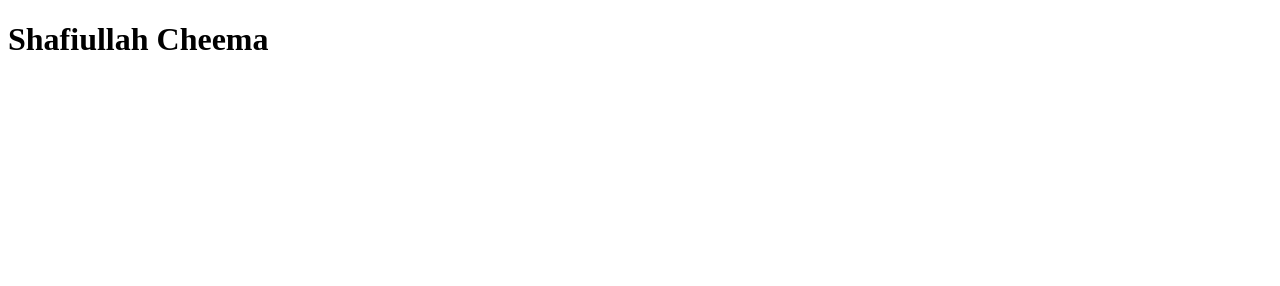
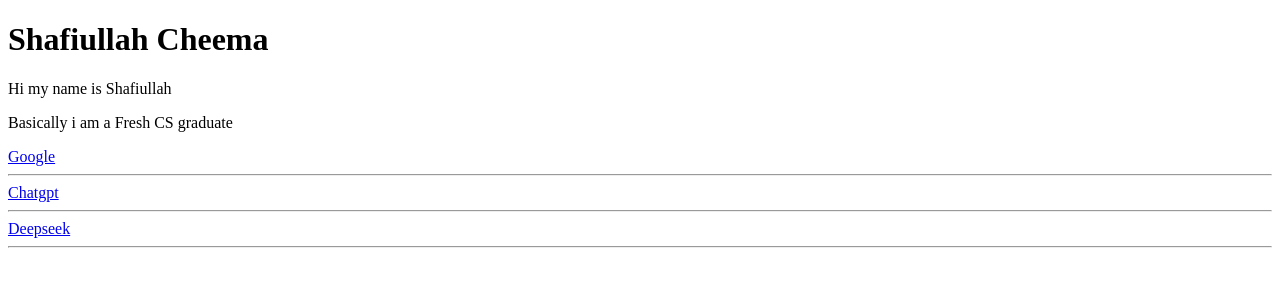
Before and after one commit to Shafiullah717/HTML-Revision, a plain HTML site: page index.html in a window 1280 px wide. Drawn offline with Linux system fonts and the light colour scheme.

Commit message:
examples of P,a tag and comments

```diff
--- a/index.html
+++ b/index.html
@@ -7,5 +7,10 @@
 </head>
 <body>
     <h1>Shafiullah Cheema</h1>
+    <P>Hi my name is Shafiullah</P>
+    <P>Basically i am a Fresh CS graduate</P>
+    <a href="https://www.google.com">Google</a><br><hr>
+    <a href="https://www.chatgpt.com">Chatgpt</a><br><hr>
+    <a href="https://www.deepseek.com">Deepseek</a><br><hr>
 </body>
 </html>
```
